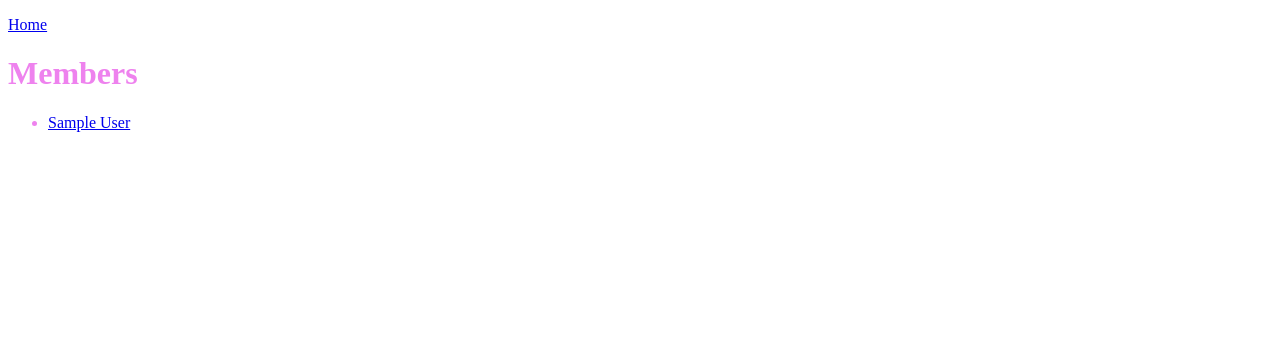
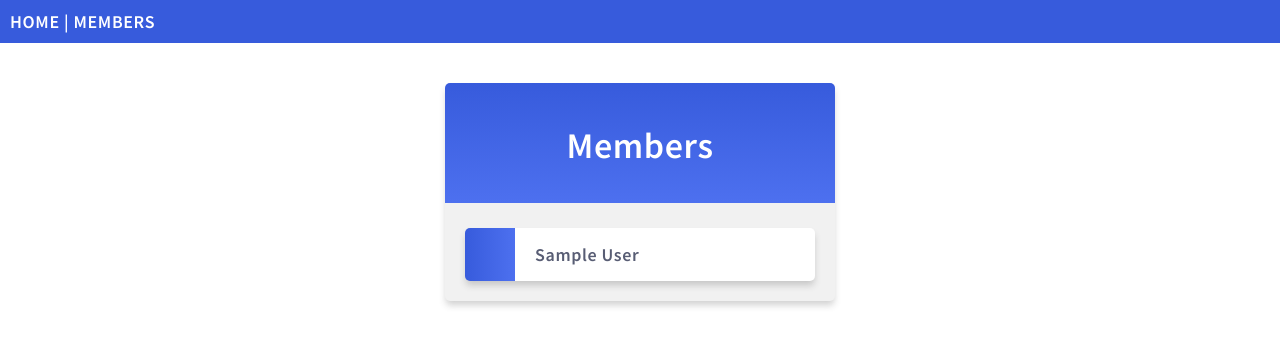
Before and after one commit to farchettiensis/django-studies, a Django app: page /members/ in a window 1280 px wide. Shown: the top 346 px of the page. Run offline with Django 4.2, Linux system fonts and the light colour scheme; tables that the repository leaves empty hold one stand-in row (values such as "Sample post").

Commit message:
Tennis club project styles

```diff
--- a/tennis_club/my_tennis_club/members/templates/all_members.html
+++ b/tennis_club/my_tennis_club/members/templates/all_members.html
@@ -1,18 +1,20 @@
 {% extends 'master.html' %}
+{% load static %}
 
 {% block title %}
     My Tennis Club - List of all members
 {% endblock title %}
 
+{% block styles %}
+{% endblock styles %}
+
 {% block content %}
-
-<p><a href="/">Home</a></p>
-
-<h1>Members</h1>
-
-<ul>
-  {% for x in mymembers %}
-    <li><a href="details/{{ x.id }}">{{ x.firstname }} {{ x.lastname }}</a></li>
-  {% endfor %}
-</ul>
+<div class="mycard">
+  <h1>Members</h1>
+  <ul>
+    {% for x in mymembers %}
+      <li onclick="window.location = 'details/{{ x.id }}'">{{ x.firstname }} {{ x.lastname }}</li>
+    {% endfor %}
+  </ul>
+</div>
 {% endblock content %}
--- a/tennis_club/my_tennis_club/members/templates/master.html
+++ b/tennis_club/my_tennis_club/members/templates/master.html
@@ -1,11 +1,18 @@
+{% load static %}
+
 <!DOCTYPE html>
 <html>
 <head>
   <title>{% block title %}{% endblock %}</title>
-  <link rel="stylesheet" href="../../my_tennis_club/static/myglobal.css">
+  <link rel="stylesheet" href="{% static 'style.css' %}">
   {% block styles %}{% endblock styles %}
 </head>
 <body>
+
+<div class="topnav">
+  <a href="/">HOME</a> |
+  <a href="/members">MEMBERS</a>
+</div>
 
 {% block content %}
 {% endblock %}
--- a/tennis_club/my_tennis_club/members/templates/tests.html
+++ b/tennis_club/my_tennis_club/members/templates/tests.html
@@ -6,7 +6,7 @@
 {% endblock title %}
 
 {% block styles %}
-<style></style>
+<link rel="stylesheet" href="{% static 'global.css' %}">
 {% endblock styles %}
 
 {% block content %}
--- a/tennis_club/my_tennis_club/my_tennis_club/settings.py
+++ b/tennis_club/my_tennis_club/my_tennis_club/settings.py
@@ -106,7 +106,7 @@ USE_TZ = True
 
 STATIC_ROOT = os.path.join(BASE_DIR, 'static')
 
-STATIC_URL = 'static/'
+STATIC_URL = '/static/'
 
 STATICFILES_DIRS = [
     os.path.join(BASE_DIR, 'my_tennis_club/static')
--- /dev/null
+++ b/tennis_club/my_tennis_club/my_tennis_club/static/global.css
@@ -0,0 +1,4 @@
+body {
+  background-color: #008080;
+  color: #000000;
+  }
--- a/tennis_club/my_tennis_club/my_tennis_club/static/myfirst.css
+++ /dev/null
@@ -1,4 +0,0 @@
-body {
-    background-color: lightblue;
-    font-family: verdana;
-  }
--- a/tennis_club/my_tennis_club/my_tennis_club/static/myglobal.css
+++ /dev/null
@@ -1,3 +0,0 @@
-body {
-    color: violet;
-  }
--- /dev/null
+++ b/tennis_club/my_tennis_club/my_tennis_club/static/style.css
@@ -0,0 +1,63 @@
+@import url('https://fonts.googleapis.com/css2?family=Source+Sans+Pro:wght@400;600&display=swap');
+body {
+  margin: 0;
+  font: 600 18px 'Source Sans Pro', sans-serif;
+  letter-spacing: 0.64px;
+  color: #585d74;
+}
+.topnav {
+  background-color:#375BDC;
+  color:#ffffff;
+  padding:10px;
+}
+.topnav a:link, .topnav a:visited {
+  text-decoration: none;
+  color: #ffffff;
+}
+.topnav a:hover, .topnav a:active {
+  text-decoration: underline;
+}
+.mycard {
+  background-color: #f1f1f1;
+  background-image: linear-gradient(to bottom, #375BDC, #4D70EF);
+  background-size: 100% 120px;
+  background-repeat: no-repeat;
+  margin: 40px auto;
+  width: 350px;
+  border-radius: 5px;
+  box-shadow: 0 5px 7px -1px rgba(51, 51, 51, 0.23);
+  padding: 20px;
+}
+.mycard h1 {
+  text-align: center;
+  color:#ffffff;
+  margin:20px 0 60px 0;
+}
+ul {
+  list-style-type: none;
+  padding: 0;
+  margin: 0;
+}
+li {
+  background-color: #ffffff;
+  background-image: linear-gradient(to right, #375BDC, #4D70EF);
+  background-size: 50px 60px;
+  background-repeat: no-repeat;
+  cursor: pointer;
+  transition: transform .25s;
+  border-radius: 5px;
+  box-shadow: 0 5px 7px -1px rgba(51, 51, 51, 0.23);
+  padding: 15px;
+  padding-left: 70px;
+  margin-top: 5px;
+}
+li:hover {
+  transform: scale(1.1);
+}
+a:link, a:visited {
+  color: #375BDC;
+}
+.main, .main h1 {
+  text-align:center;
+  color:#375BDC;
+}
--- /dev/null
+++ b/tennis_club/my_tennis_club/static/global.css
@@ -0,0 +1,4 @@
+body {
+  background-color: #008080;
+  color: #000000;
+  }
```
Also changed, not shown: tennis_club/my_tennis_club/members/templates/details.html (+9 -10 lines), tennis_club/my_tennis_club/members/templates/main.html (+9 -7 lines), tennis_club/my_tennis_club/static/style.css (added, +63 -0 lines).
